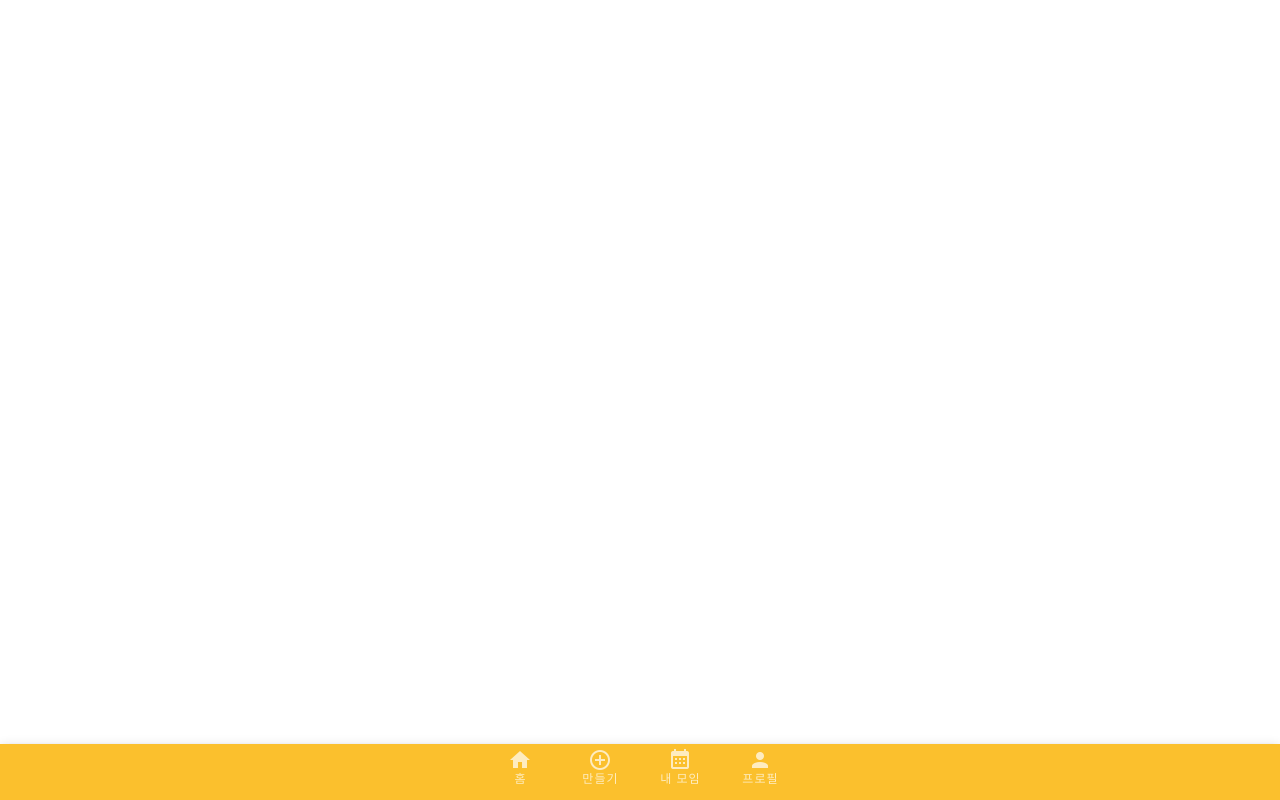
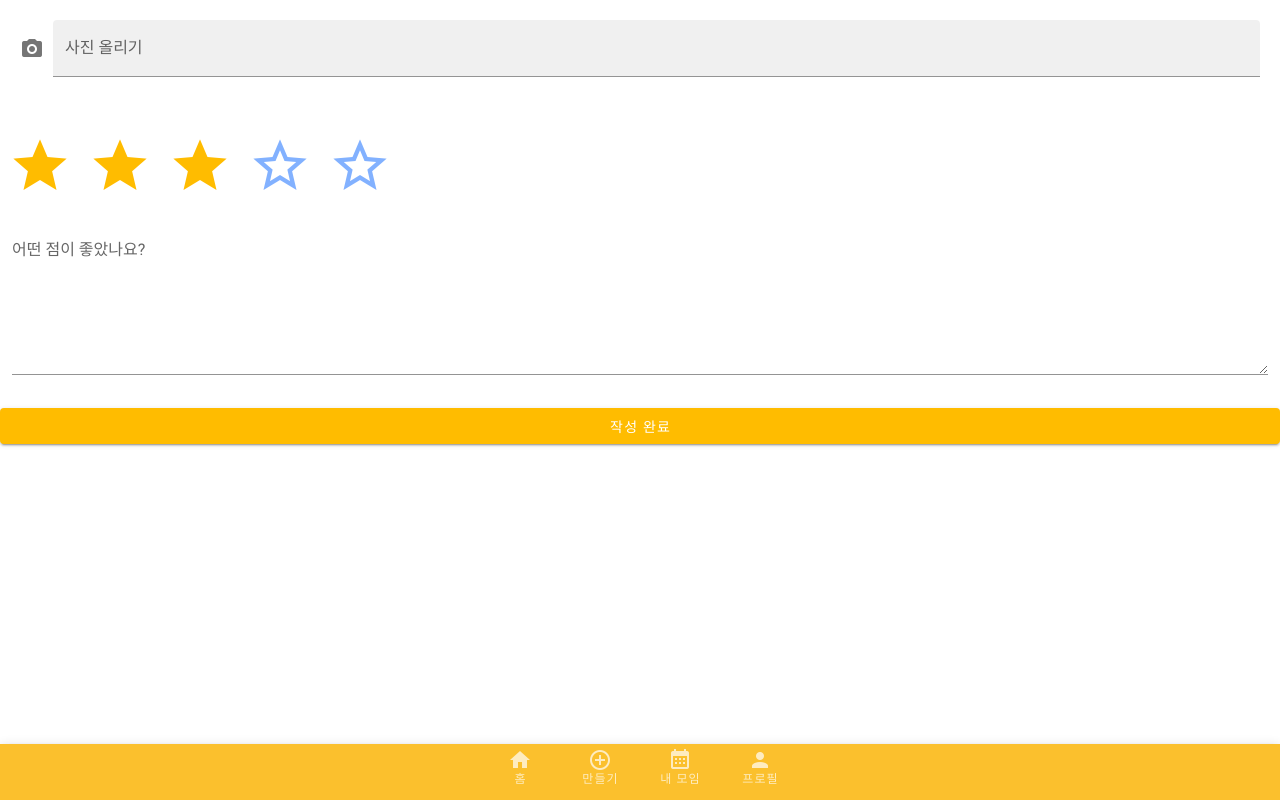
Before and after one commit to HyunIm/Samoim, a Vue app in the folder samoim/: page /reviewwrite in a window 1280 px wide. Built offline with nearby package versions, Linux system fonts and the light colour scheme.

Commit message:
feat: add 리뷰 작성 화면

```diff
--- a/samoim/src/router/index.js
+++ b/samoim/src/router/index.js
@@ -7,6 +7,7 @@ import Intro from '../views/Intro.vue';
 import CompleteGathering from '../views/my_gathering/CompleteGathering.vue';
 import ProgressGathering from '../views/my_gathering/ProgressGathering.vue';
 import WishGathering from '../views/my_gathering/WishGathering.vue';
+import ReviewWrite from '../views/my_gathering/ReviewWrite.vue';
 
 Vue.use(VueRouter);
 
@@ -44,5 +45,9 @@ export default new VueRouter({
       path: '/wishgathering',
       component: WishGathering
     },
+    {
+      path: '/reviewwrite',
+      component: ReviewWrite
+    },
   ]
 });
--- a/samoim/src/views/my_gathering/CompleteGathering.vue
+++ b/samoim/src/views/my_gathering/CompleteGathering.vue
@@ -61,12 +61,17 @@
         정산하기
       </v-btn>
 
-      <v-btn
-        color="orange"
-        text
+      <router-link
+        style="text-decoration: none; color: inherit;"
+        to="/reviewwrite"
       >
-        리뷰작성
-      </v-btn>
+        <v-btn
+          color="orange"
+          text
+        >
+          리뷰작성
+        </v-btn>
+      </router-link>
     </v-card-actions>
   </v-card>
 
--- /dev/null
+++ b/samoim/src/views/my_gathering/ReviewWrite.vue
@@ -0,0 +1,50 @@
+<template>
+  <div>
+    <v-file-input
+      class="ma-5"
+      label="사진 올리기"
+      filled
+      prepend-icon="mdi-camera"
+    ></v-file-input>
+
+    <v-rating
+      color="#FFBC00"
+      half-increments
+      hover
+      length="5"
+      size="64"
+      value="3"
+    ></v-rating>
+
+    <v-container fluid>
+      <v-textarea
+        autocomplete="어떤 점이 좋았나요?"
+        label="어떤 점이 좋았나요?"
+      ></v-textarea>
+    </v-container>
+
+    <router-link
+      style="text-decoration: none; color: inherit;"
+      to="/completegathering"
+    >
+      <v-btn
+        align="end"
+        block
+        dark
+        color="#FFBC00"
+      >
+        작성 완료
+      </v-btn>
+    </router-link>
+  </div>
+</template>
+
+<script>
+export default {
+
+}
+</script>
+
+<style>
+
+</style>
```
